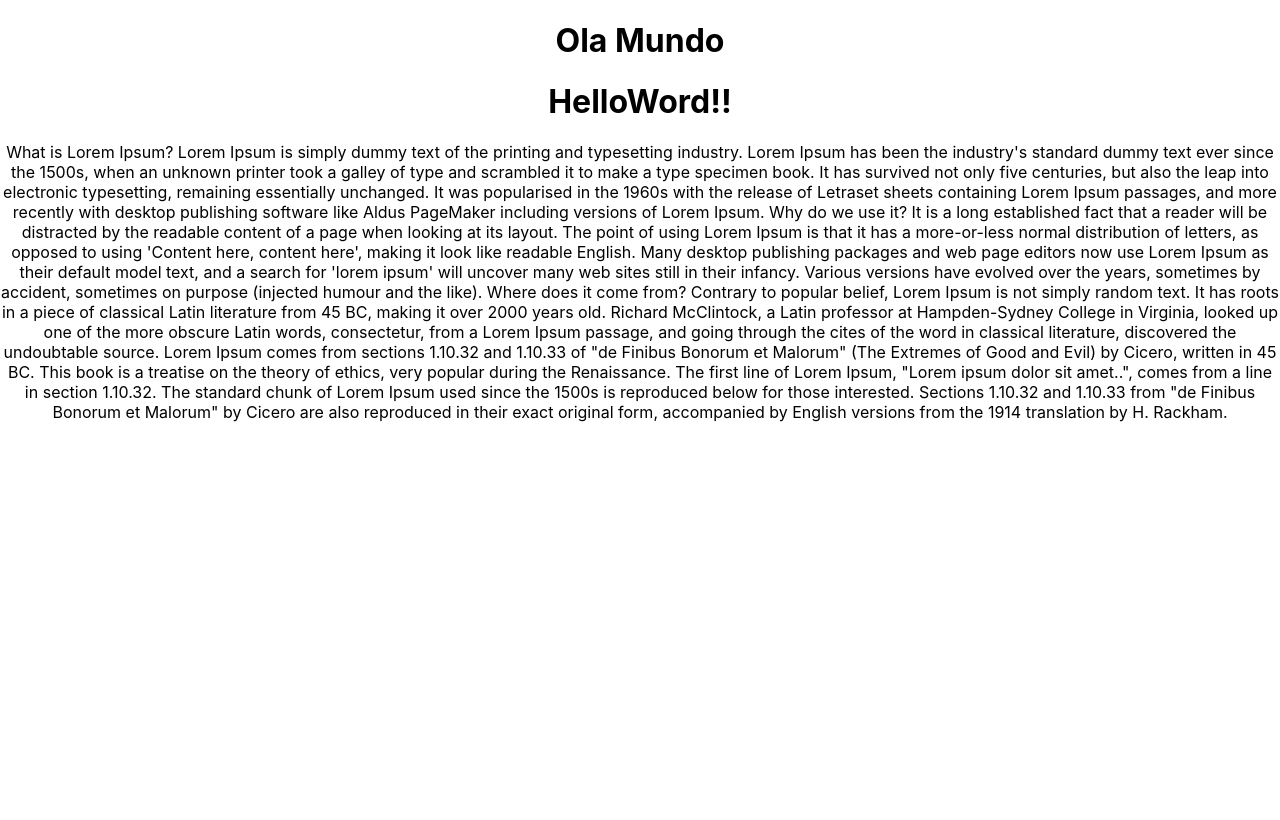
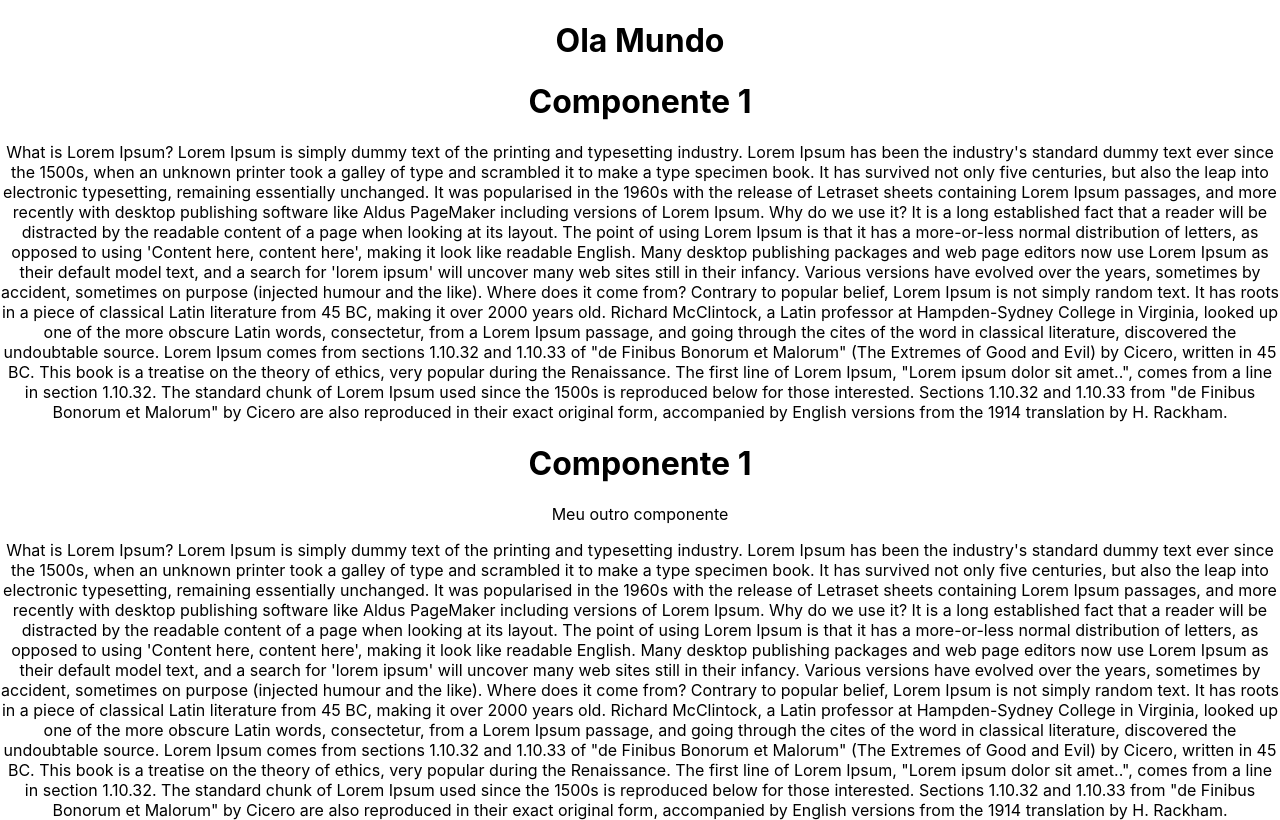
Before and after one commit to dinei84/Gerenciador, a React (Create React App) app in the folder gerenciador/: page / in a window 1280 px wide. Built offline with nearby package versions, Linux system fonts and the light colour scheme.

Commit message:
nada serio

```diff
--- a/gerenciador/src/App.js
+++ b/gerenciador/src/App.js
@@ -1,6 +1,7 @@
 import "./App.css";
 import HelloWord from './components/HelloWord'
 import TestoGigante from './components/TestoGigante'
+import OutroComponent from './components/OutroComponent'
 
 function App() {
   return (
@@ -8,7 +9,12 @@ function App() {
       <h1>Ola Mundo</h1>
       <HelloWord/>
       <TestoGigante/>
+      <div>
+      <OutroComponent/>
     </div>
+    <TestoGigante/>
+    </div>
+
   );
 }
 
--- a/gerenciador/src/components/HelloWord.js
+++ b/gerenciador/src/components/HelloWord.js
@@ -2,7 +2,7 @@ function HelloWord(){
 
     return(
         <div>
-            <h1>HelloWord!!</h1>
+            <h1>Componente 1</h1>
         </div>
     )
 
--- /dev/null
+++ b/gerenciador/src/components/OutroComponent.js
@@ -0,0 +1,16 @@
+import HelloWord from "./HelloWord";
+
+function OutroComponent (){
+    return(
+        <>
+        <HelloWord/>
+        <div>
+            <p>
+                Meu outro componente
+            </p>
+        </div>
+        </>
+    )
+}
+
+export default OutroComponent
```
